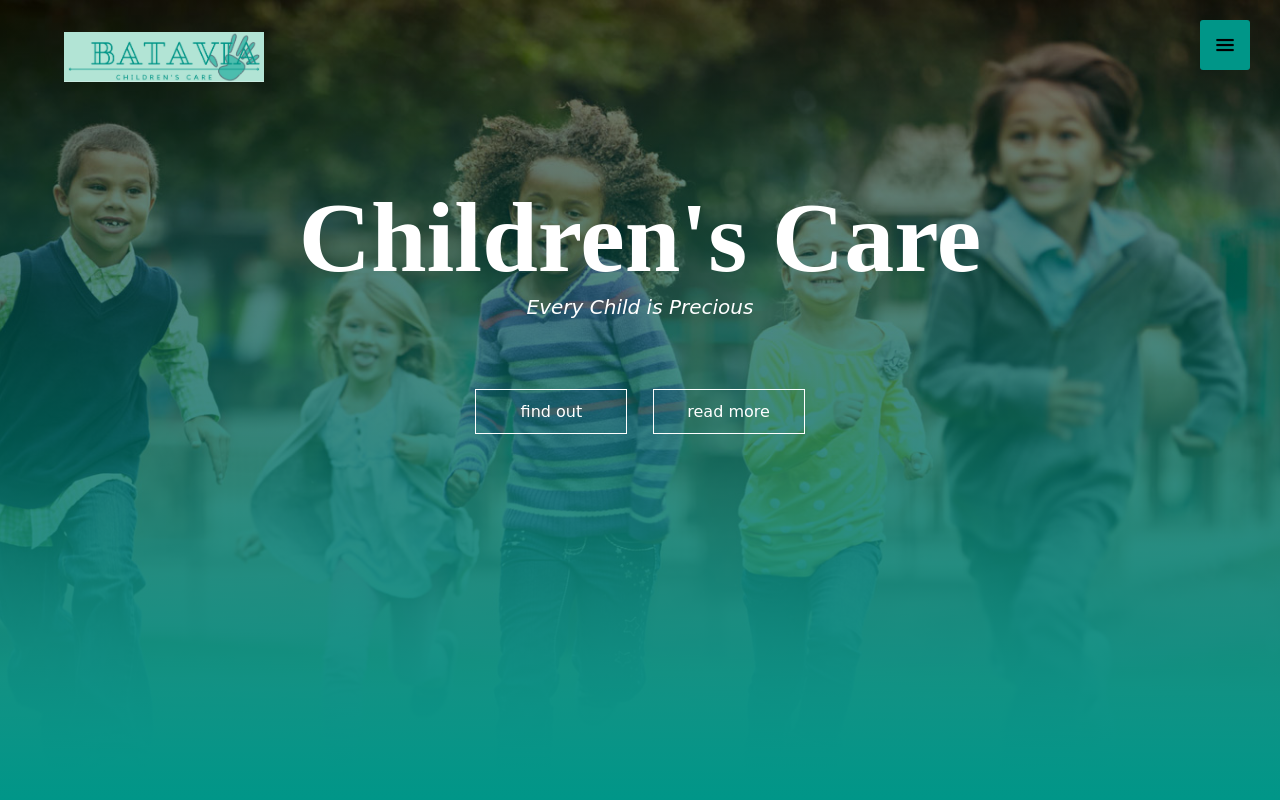
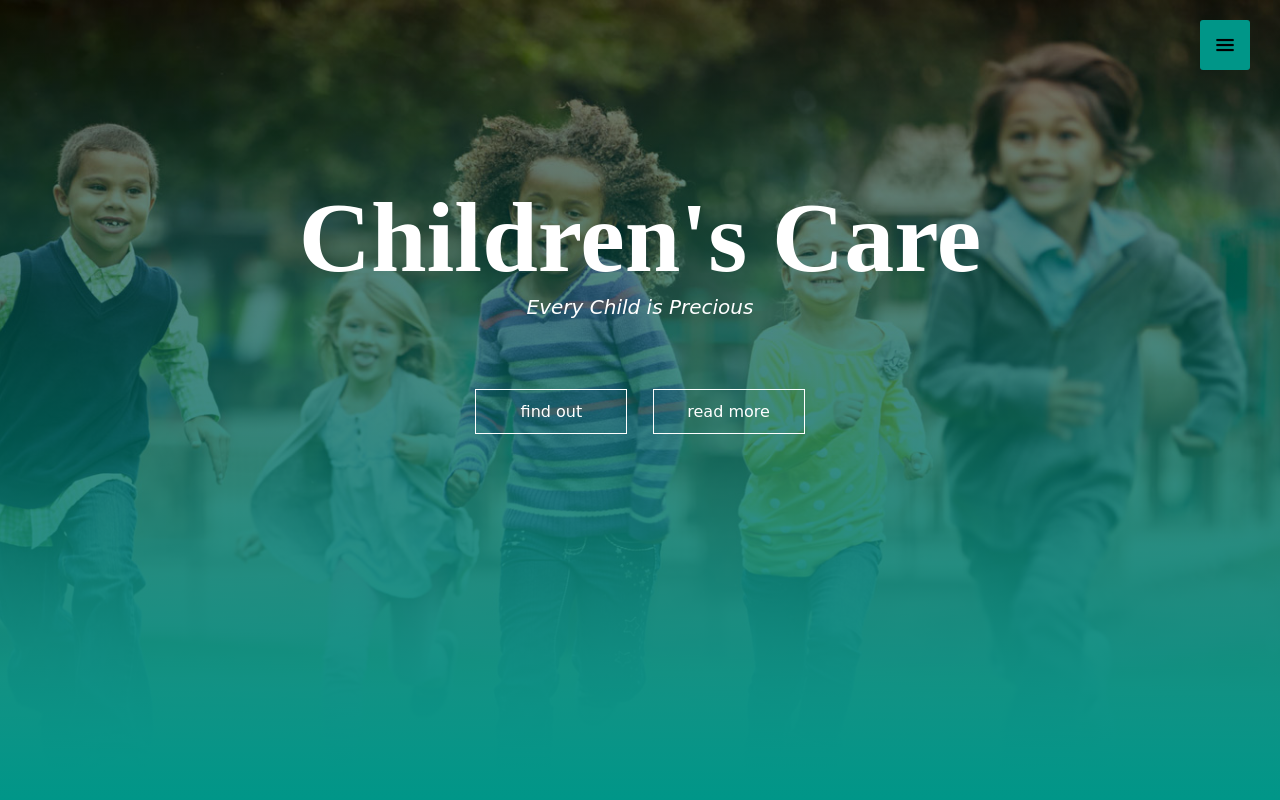
Before and after one commit to mardiv25/BataviaCCC, a plain HTML site: page index.html in a window 1280 px wide. Shown: the top 800 px of the page. Drawn offline with Linux system fonts and the light colour scheme; some packages are replaced by stand-ins of ours; a script that the page names is missing; a web font is replaced by a local one.

Commit message:
Update index.html

```diff
--- a/index.html
+++ b/index.html
@@ -11,7 +11,6 @@
   </head>
   <body>
 <section id="banner">
-    <img src="images/logo.png" class="logo">
     <div class="banner-text">
         <h1>Children's Care</h1>
         <p>Every Child is Precious</p>
```
